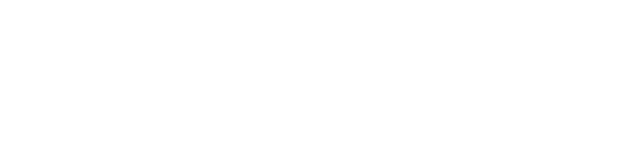
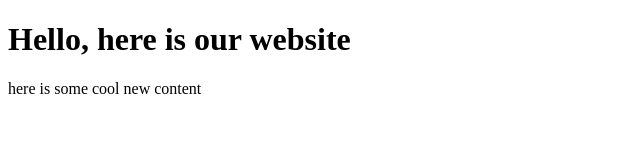
Before and after one commit to werecatawakening/test-repo, a plain HTML site: page index.html in a window 1280 px wide. Shown: the whole page, without its empty margins (0-640 px from the left). Drawn offline with Linux system fonts and the light colour scheme.

Commit message:
Added content to index.html

```diff
--- a/index.html
+++ b/index.html
@@ -6,6 +6,7 @@
     <title>Document</title>
 </head>
 <body>
-
+    <h1>Hello, here is our website</h1>
+    <p>here is some cool new content</p>
 </body>
 </html>
```
